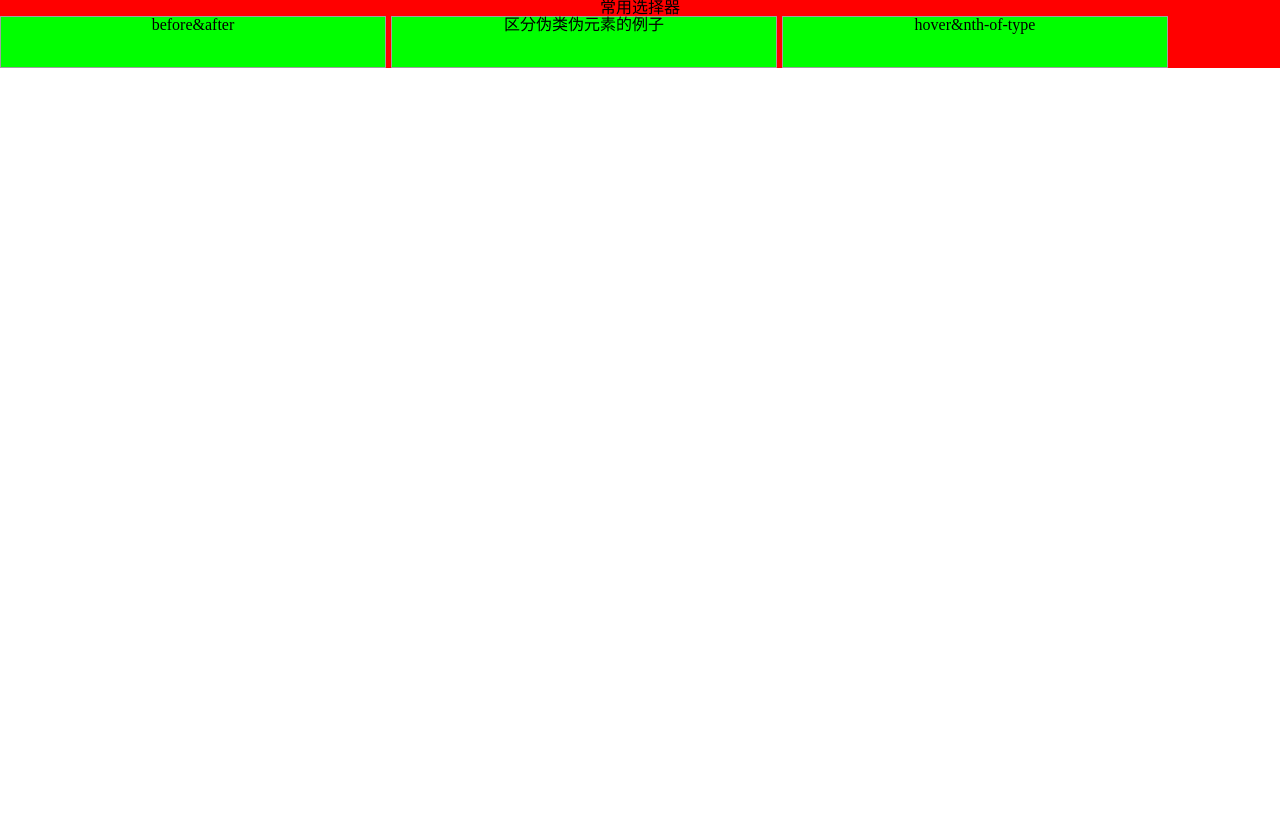
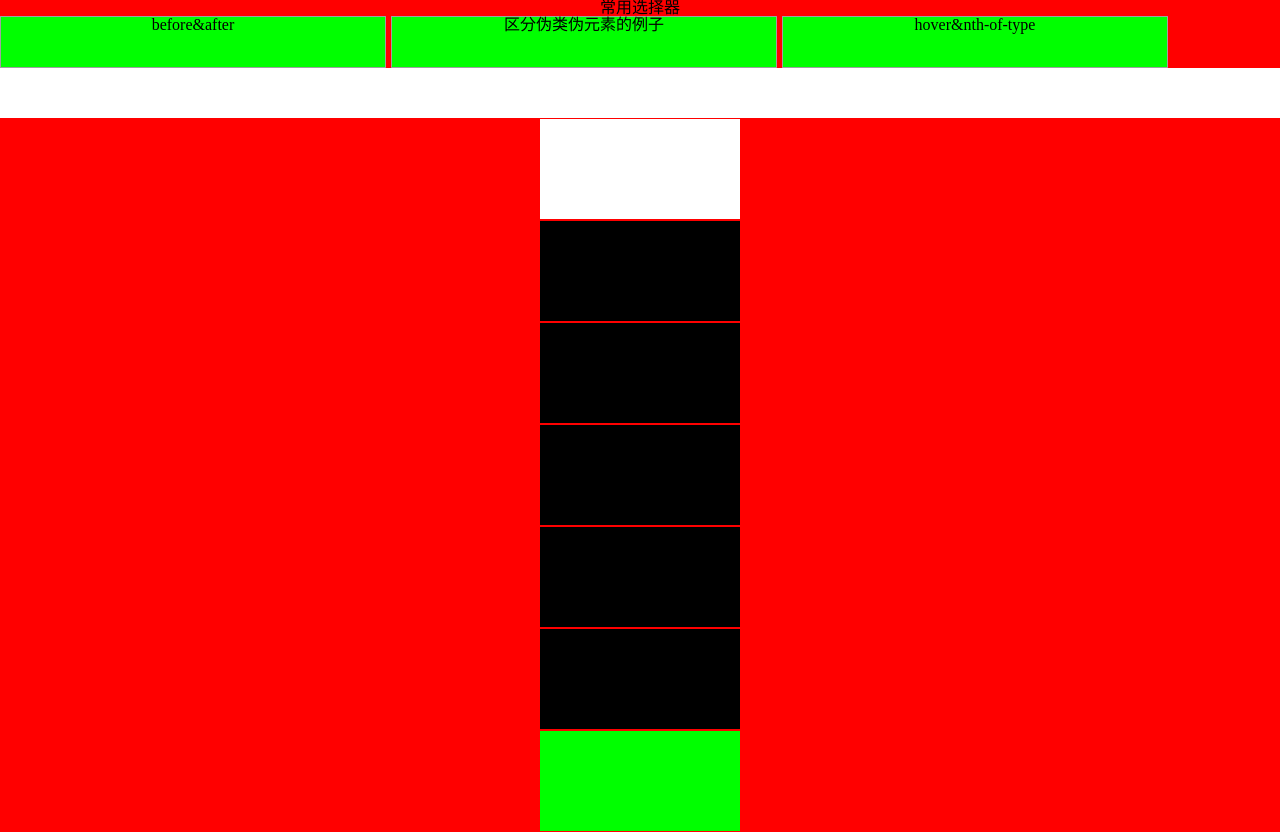
Before and after one commit to gbhlwm/test, a plain HTML site: page index.html in a window 1280 px wide. Both pictures are taken after a click on the element "hover&nth-of-type". Before the commit the page ends 800 px from the top, so only its background shows below. Drawn offline with Linux system fonts and the light colour scheme.

Commit message:
v1.1 添加了jquery

```diff
--- a/index.html
+++ b/index.html
@@ -27,8 +27,7 @@
 <script>
     jQuery(function($) {
         $('.row .col-3').click(function() {
-            $('.main').fadeOut();
-            console.log('ok');
+            $('.main').css('display','block');
         });
     });
 </script>
--- a/style.less
+++ b/style.less
@@ -23,9 +23,10 @@
 }
 
 .main {
-  height: 200px; background-color: @color-red; display: none;
+  background-color: @color-red; display: none; width: 100%;
   .content {
-    height: 100px; background-color: @color-green; border: 1px solid @color-red;
+    height: 100px; width: 200px; margin: 0 auto;
+    background-color: @color-green; border: 1px solid @color-red;
     &:not(.content-1) {
       background-color: #000000;
     }
```
Also changed, not shown: style.css.
